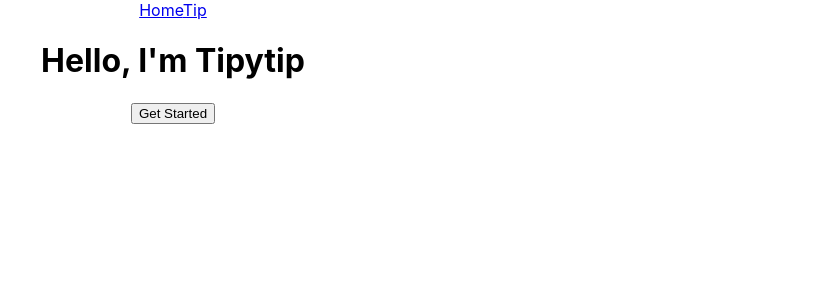
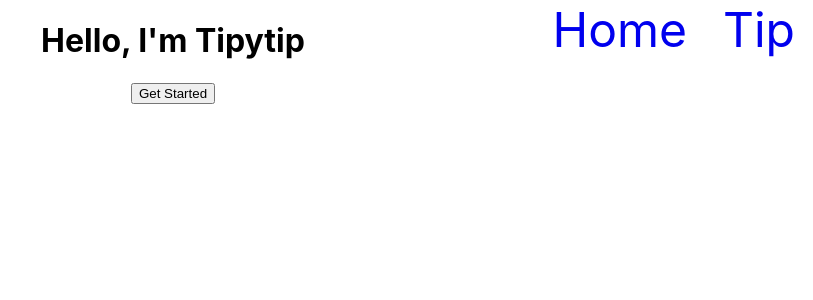
Before and after one commit to yusufalp/tipytip, a React (Create React App) app: page / in a window 1280 px wide. Shown: the top 300 px of the page, without its empty margins (467-1280 px from the left). Built offline with nearby package versions, Linux system fonts and the light colour scheme.

Commit message:
Adjusted the location of the navbar

```diff
--- /dev/null
+++ b/src/components/Navbar/Navbar.css
@@ -0,0 +1,11 @@
+a {
+  text-decoration: none;
+  margin: 12px 18px;
+  font-size: 3rem;
+}
+
+nav {
+  position: absolute;
+  right: 0;
+  top: 0;
+}
--- a/src/components/Navbar/Navbar.js
+++ b/src/components/Navbar/Navbar.js
@@ -1,5 +1,6 @@
 import React from 'react';
 import { Link } from 'react-router-dom';
+import './Navbar.css';
 
 class Navbar extends React.Component {
   render() {
```
